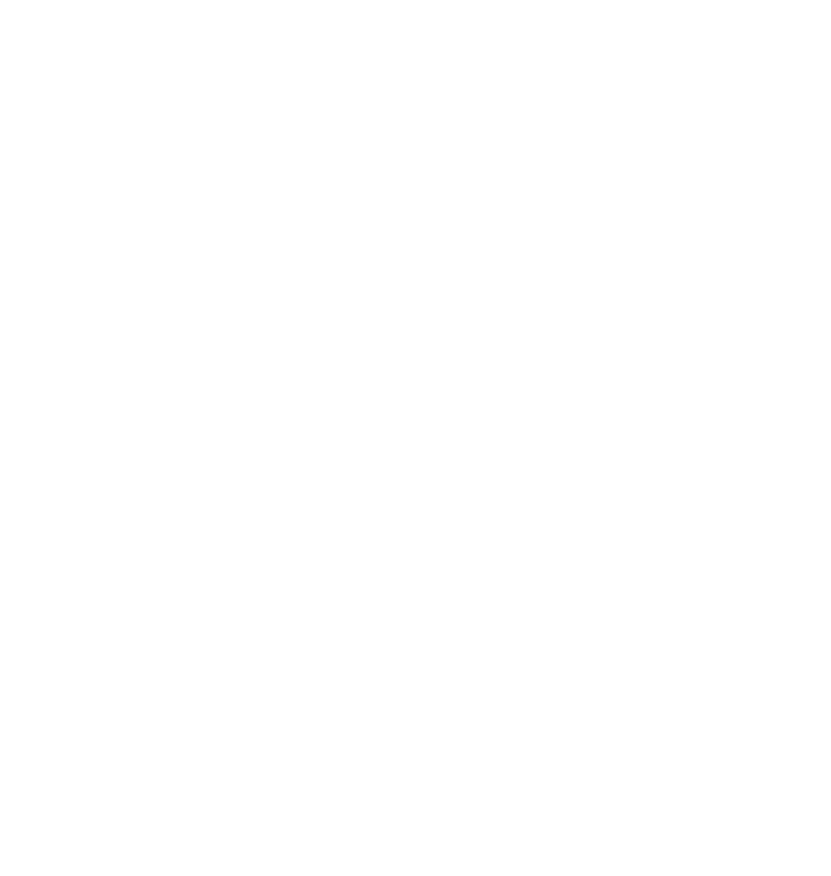
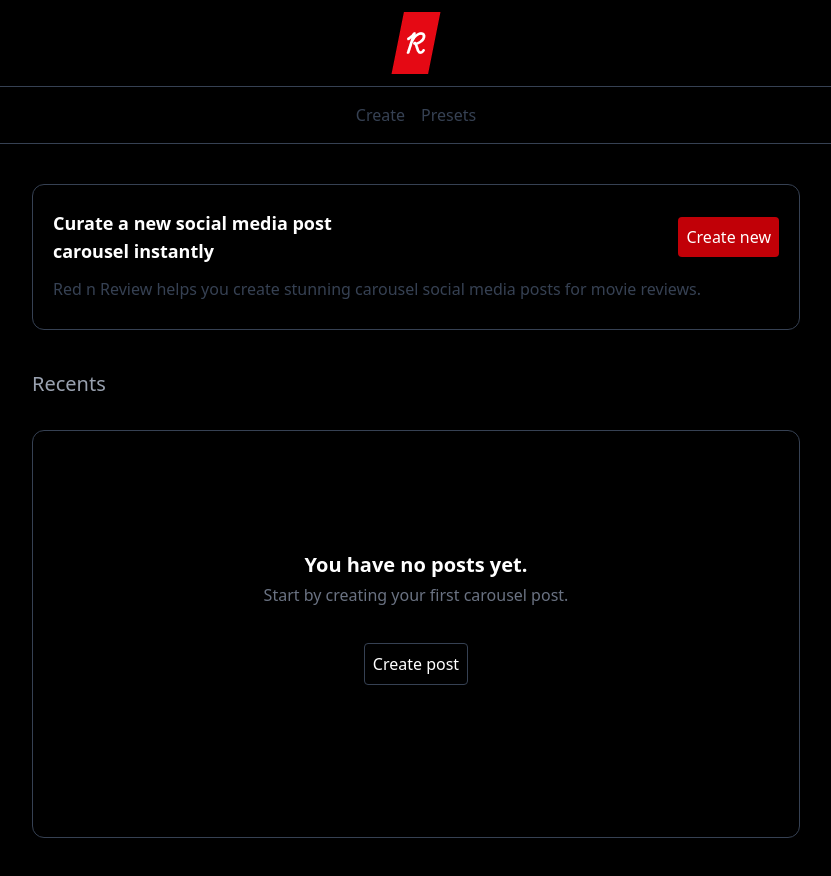
Before and after one commit to Pharniyi/Redn-Review, a React (Vite) app: page /create in a window 1280 px wide. Before the commit this address had no page. Shown: the top 876 px of the page, without its empty margins (224-1055 px from the left). Before the commit the page ends 800 px from the top, so only its background shows below. Built offline with nearby package versions, Linux system fonts and the light colour scheme.

Commit message:
completed the create page

```diff
--- a/src/App.jsx
+++ b/src/App.jsx
@@ -5,6 +5,7 @@
 import MainLayout from './layout/MainLayout';
 import Intro from './pages/Intro/Intro';
 import Preset from './pages/Presets/Preset';
+import Create from './pages/Create/Create';
 
 
 
@@ -17,6 +18,7 @@
         <Route path='/' element={<MainLayout />}>
           <Route path='/' element={<Intro />} />
           <Route path='/preset' element={<Preset />} />
+          <Route path='/create' element={<Create />} />
         </Route>
       </Routes>
     </BrowserRouter>
--- a/src/layout/MainLayout.jsx
+++ b/src/layout/MainLayout.jsx
@@ -7,7 +7,7 @@
 
 const MainLayout = () => {
   return (
-    <div className='text-white h-screen overflow-hidden'>
+    <div className='text-white'>
         <TopNav />
         <Outlet />
         {/* <Intro />         */}
--- /dev/null
+++ b/src/pages/Create/Create.jsx
@@ -0,0 +1,45 @@
+import React from 'react'
+import TopNav from "../../components/topNav";
+
+const Create = () => {
+  return (
+    <>
+        <div className='px-64 pb-12'>
+            <div className='border-1 rounded-xl border-gray-700 px-5 py-5 my-10'>
+                <div className="flex justify-between items-center">
+                    <div className=" py-1">
+                        <p className="text-lg font-bold">Curate a new social media post <br /> carousel instantly</p>
+
+                    </div>
+
+                    <div>
+                        <button
+                        className="bg-red-700 cursor-pointer text-white rounded py-2 px-2 transition-opacity
+                        duration-300 ease-in-out hover:opacity-40"
+                        disabled
+                        >
+                            Create new
+                        </button>
+                    </div>
+
+                </div>
+                <div className='text-gray-700 py-2'>Red n Review helps you
+                     create stunning carousel social media posts for movie reviews.
+                </div>
+            </div>
+
+            <div className='text-gray-400 text-xl'>Recents</div>
+
+            <div className='flex flex-col justify-center items-center border-1 rounded-xl border-gray-700 py-30 my-8'>
+                <span className='text-xl font-bold'>You have no posts yet.</span>
+                <span className='text-gray-500 my-1'>Start by creating your first carousel post.</span>
+                <button className='border-1 border-gray-700  cursor-pointer text-white rounded py-2 px-2 my-8 hover:opacity-45'>
+                Create post
+                </button>
+            </div>
+        </div>
+    </>
+  )
+}
+
+export default Create
--- a/src/pages/Presets/Preset.jsx
+++ b/src/pages/Presets/Preset.jsx
@@ -1,9 +1,21 @@
-import React from "react";
+import React, { useState } from "react";
 import TopNav from "../../components/topNav";
+import { Navigate } from "react-router-dom";
 
 const Preset = () => {
   const [pin, setPin] = React.useState(["", "", "", "", "", ""]);
   const inputsRef = React.useRef([]);
+  const [error, setError] = useState('');
+
+  const handleSubmit = (e) => {
+    e.preventDefault();
+
+    if (pin.join('') === '123456') {
+      return <Navigate to="/create" replace />;
+    } else {
+      setError('Incorrect Password');
+    }
+  }
 
   // Handle input change
   const handleChange = (e, idx) => {
@@ -69,7 +81,7 @@
           }
         `}
       </style>
-      <div className="px-64">
+      <div className="px-64 pb-22">
         <div className="flex justify-between items-center my-5 border-b border-gray-700 py-1">
           <div>
             <p className="text-xl font-bold">Presets</p>
@@ -92,6 +104,7 @@
             <p className="text-gray-700">Input the PIN to access the presets</p>
           </div>
           <div className="flex gap-2 my-10">
+            {/* <form onSubmit= {handleSubmit}> */}
             {[0, 1, 2, 3, 4, 5].map((idx) => (
               <input
                 key={idx}
@@ -108,6 +121,7 @@
                 autoComplete="one-time-code"
               />
             ))}
+            {/* </form> */}
           </div>
 
           <div>
@@ -115,11 +129,12 @@
               className="bg-red-700 cursor-pointer disabled:opacity-50 disabled:cursor-not-allowed text-white rounded py-2 px-2 transition-opacity
               duration-300 ease-in-out hover:opacity-40"
               disabled={pin.some(d => d === "")}
+              onClick={handleSubmit}
             >
               Verify PIN
             </button>
-          </div>
         </div>
+      </div>
       </div>
     </>
   );
```
